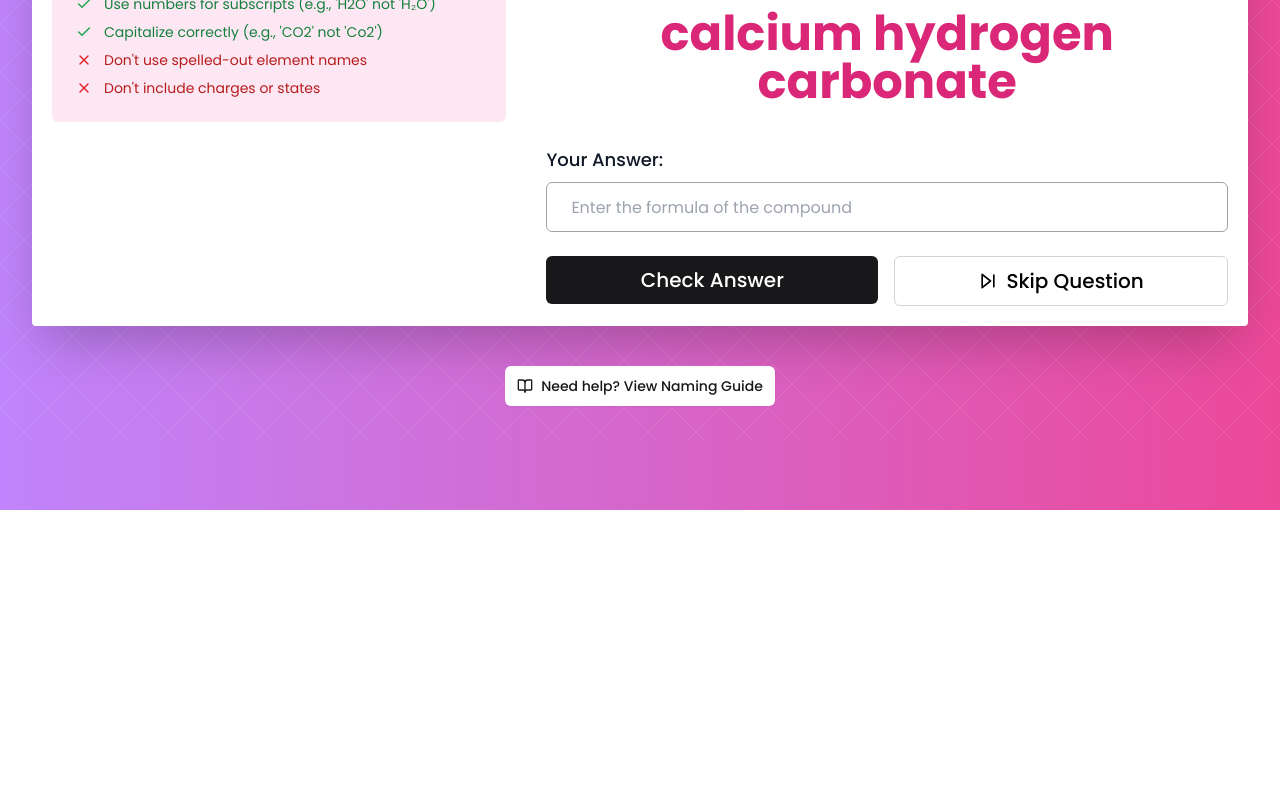
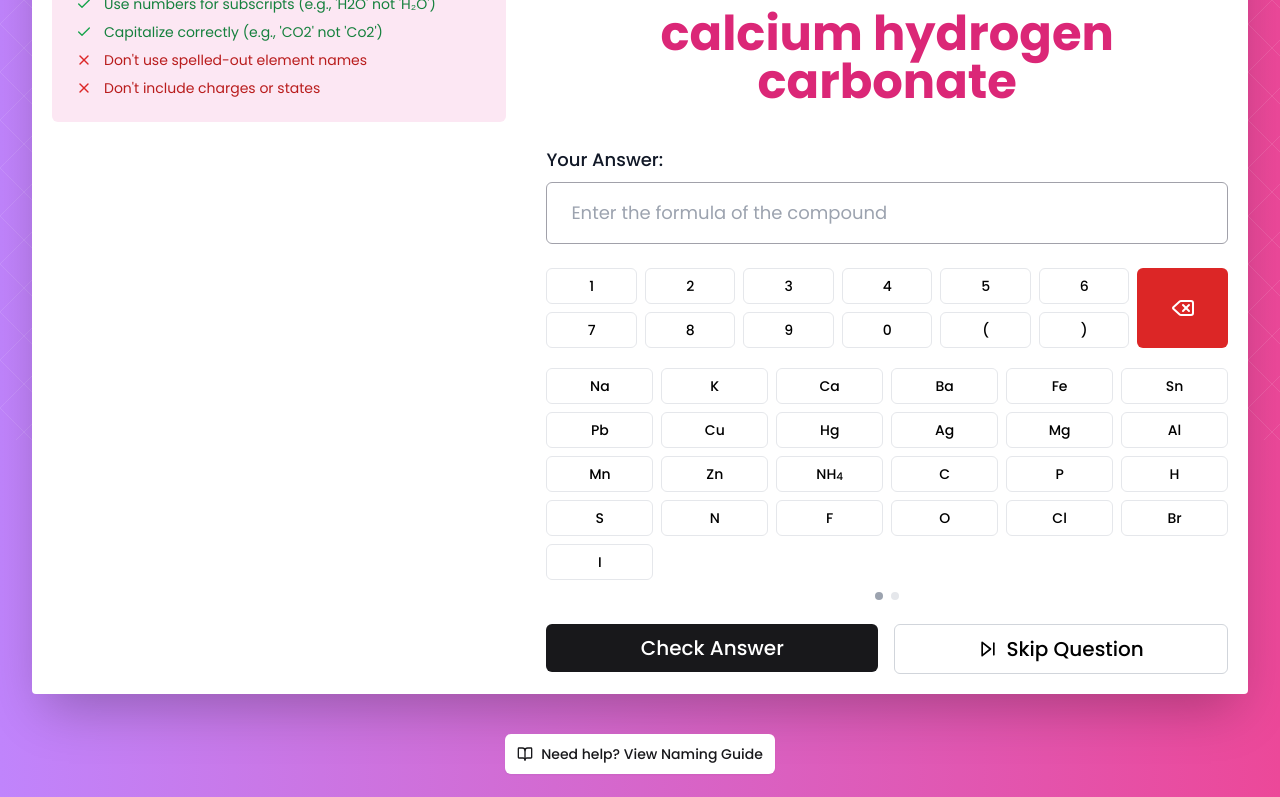
Before and after one commit to athena3140/name-that-formula, a Vue app: page /writing in a window 1280 px wide. Shown: the part 360-1157 px from the top of the page. Before the commit the page ends 870 px from the top, so only its background shows below. Built offline with nearby package versions, Linux system fonts and the light colour scheme.

Commit message:
add keyboard typing feature in writing mode

```diff
--- a/package.json
+++ b/package.json
@@ -10,6 +10,7 @@
   "dependencies": {
     "@vercel/analytics": "^1.3.1",
     "autoprefixer": "^10",
+    "hammerjs": "^2.0.8",
     "jquery": "^3.7.1",
     "lucide-vue-next": "^0.439.0",
     "postcss": "^8",
--- /dev/null
+++ b/src/components/onScreenKeyboard.vue
@@ -0,0 +1,157 @@
+<template>
+	<div>
+		<div class="grid grid-cols-7 gap-2 mb-5 md:grid-rows-2 grid-rows-1">
+			<template v-for="(number, index) in numbers" :key="index">
+				<button
+					@click="emit('deleteClick', true)"
+					v-if="index === (isMdScreen ? 6 : 5)"
+					class="button bg-red-600 active:!bg-red-700 !h-full text-white border-transparent gap-2 md:col-span-1 col-span-2 md:row-span-2 row-span-1">
+					<Delete />
+				</button>
+				<button @click="emitClick(number)" class="button" v-html="number"></button>
+			</template>
+		</div>
+		<div class="flex gap-2 overflow-hidden" id="onScreenKeyboard">
+			<div
+				class="min-w-full grid lg:grid-cols-6 grid-cols-5 gap-2 transition-all duration-500"
+				:style="{ transform: `translateX(calc(-${currentSlide * 100}% - ${currentSlide * 0.5}rem))` }">
+				<button
+					@click="emitClick(element)"
+					v-for="element in elements"
+					:key="element"
+					class="button"
+					v-html="format(element)"></button>
+			</div>
+			<div
+				class="min-w-full grid lg:grid-cols-6 grid-cols-5 gap-2 transition-all duration-500 mb-2"
+				:style="{ transform: `translateX(calc(-${currentSlide * 100}% - ${currentSlide * 0.5}rem))` }">
+				<button
+					@click="emitClick(radical)"
+					v-for="radical in radicals"
+					:key="radical"
+					class="button"
+					v-html="format(radical)"></button>
+			</div>
+		</div>
+		<div class="mx-auto flex gap-1 justify-center items-center w-fit mt-3">
+			<button
+				class="indicatorBtn me-1"
+				:class="currentSlide === 0 ? 'active' : ''"
+				@click="prevSlide"
+				:disabled="currentSlide === 0"></button>
+			<button
+				class="indicatorBtn"
+				:class="currentSlide === totalSlides - 1 ? 'active' : ''"
+				@click="nextSlide"
+				:disabled="currentSlide === totalSlides - 1"></button>
+		</div>
+	</div>
+</template>
+
+<script setup>
+import { ref, onMounted } from "vue";
+import { Delete } from "lucide-vue-next";
+import Hammer from "hammerjs";
+
+// eslint-disable-next-line no-undef
+const emit = defineEmits(["keyClick", "deleteClick"]);
+
+const numbers = "1234567890()".split("");
+const elements = [
+	"Na",
+	"K",
+	"Ca",
+	"Ba",
+	"Fe",
+	"Sn",
+	"Pb",
+	"Cu",
+	"Hg",
+	"Ag",
+	"Mg",
+	"Al",
+	"Mn",
+	"Zn",
+	"NH_4",
+	"C",
+	"P",
+	"H",
+	"S",
+	"N",
+	"F",
+	"O",
+	"Cl",
+	"Br",
+	"I",
+];
+const radicals = [
+	"Cl",
+	"Br",
+	"I",
+	"NO_2",
+	"NO_3",
+	"ClO_3",
+	"HCO_3",
+	"CO_3",
+	"HSO_3",
+	"SO_3",
+	"HSO_4",
+	"SO_4",
+	"H_2PO_4",
+	"HPO_4",
+	"PO_4",
+	"OH",
+];
+
+const currentSlide = ref(0); // Reactive slide tracker
+const totalSlides = 2;
+
+const nextSlide = () => {
+	if (currentSlide.value < totalSlides - 1) {
+		currentSlide.value++;
+	}
+};
+const prevSlide = () => {
+	if (currentSlide.value > 0) {
+		currentSlide.value--;
+	}
+};
+
+const emitClick = (key) => {
+	emit("keyClick", key);
+};
+
+const isMdScreen = ref(window.innerWidth >= 768);
+const updateScreenSize = () => {
+	isMdScreen.value = window.innerWidth >= 768;
+};
+onMounted(() => {
+	const carousel = document.getElementById("onScreenKeyboard");
+	const hammer = new Hammer(carousel);
+
+	hammer.on("panend", (e) => {
+		e.additionalEvent == "panright" ? prevSlide() : nextSlide();
+	});
+
+	window.addEventListener("resize", updateScreenSize);
+	updateScreenSize();
+});
+
+const format = (formula) => {
+	return formula.replace(/([A-Za-z)])_(\d+)/g, "$1<sub>$2</sub>");
+};
+</script>
+
+<style scoped>
+.button {
+	@apply inline-flex items-center active:bg-gray-50 transition justify-center text-sm font-medium border h-9 rounded-md px-3;
+}
+
+.indicatorBtn {
+	@apply h-2 w-2 bg-gray-200  rounded-full transition-all;
+}
+
+.indicatorBtn.active {
+	@apply !bg-gray-400;
+}
+</style>
--- a/src/views/FormulaWriting.vue
+++ b/src/views/FormulaWriting.vue
@@ -7,15 +7,13 @@
 		<div class="space-y-6 mt-10">
 			<div>
 				<label for="input" class="label">Your Answer:</label>
-				<input
-					type="text"
-					id="input"
-					v-model="input"
-					@keyup.enter="checkAnswer"
-					placeholder="Enter the formula of the compound"
-					autocomplete="off"
-					class="input bg-background ring-offset-background placeholder:text-muted-foreground focus-visible:outline-none focus-visible:ring-2 focus-visible:ring-ring focus-visible:ring-offset-2 focus:ring-zinc-400 text-xlinput" />
+				<div class="border text-start border-1 border-zinc-400 px-6 md:text-lg text-base py-4 rounded-md">
+					<div v-if="input" v-html="format(input)"></div>
+					<div v-else class="text-gray-400">Enter the formula of the compound</div>
+				</div>
 			</div>
+
+			<onScreenKeyboard @keyClick="processKeyboardInput" @deleteClick="processDeleteInput" />
 
 			<div class="flex space-x-4">
 				<button class="btn submit" @click="checkAnswer()" :disabled="isDisabled">Check Answer</button>
@@ -40,6 +38,8 @@ import { ref, computed } from "vue";
 import { generateFormulaAndName, getRandomName } from "../utils/formulaHelper.js";
 import { SkipForwardIcon } from "lucide-vue-next";
 import { useStore } from "vuex";
+import onScreenKeyboard from "@/components/onScreenKeyboard.vue";
+
 const store = useStore();
 store.commit("changeMode", "writing");
 
@@ -51,8 +51,7 @@ const isDisabled = ref(false); // to add disabled after submit
 
 const checkAnswer = () => {
 	isDisabled.value = true;
-	const regex = /(\d)(?!\\_)/g;
-	const inputValue = input.value.trim().replace(regex, "_$1"); // turn CO2 into CO_2
+	const inputValue = input.value;
 
 	if (!inputValue) {
 		store.commit("changeAlertStatus", {
@@ -140,4 +139,23 @@ const regenerate = (timeout = 3000) => {
 		isDisabled.value = false;
 	}, timeout);
 };
+
+const processKeyboardInput = (key) => {
+	if (!isNaN(key)) {
+		input.value += `_${key}`;
+		return;
+	}
+	input.value += key;
+};
+
+const processDeleteInput = () => {
+	const lastChar = input.value.slice(-1);
+	const sliceAmount = !isNaN(lastChar) || !isUpperCase(lastChar) ? -2 : -1;
+	sliceString(sliceAmount);
+};
+
+
+const sliceString = (value) => (input.value = input.value.slice(0, value));
+const isUpperCase = (str) => str === str.toUpperCase();
+const format = (formula) => formula.replace(/_(\d+)/g, "<sub>$1</sub>");
 </script>
--- a/tailwind.config.js
+++ b/tailwind.config.js
@@ -1,6 +1,6 @@
 /** @type {import('tailwindcss').Config} */
 module.exports = {
-	content: ["./public/**/*.html", "./src/**/*.{vue,js,ts,jsx,tsx}"],
+	content: ["./public/**/*.html", "./src/**/*.{vue,js,ts,jsx,tsx}", "./node_modules/flowbite/**/*.js"],
 	theme: {
 		extend: {},
 	},
```
Also changed, not shown: 1 other file (tests, documents, lock files or other folders).
